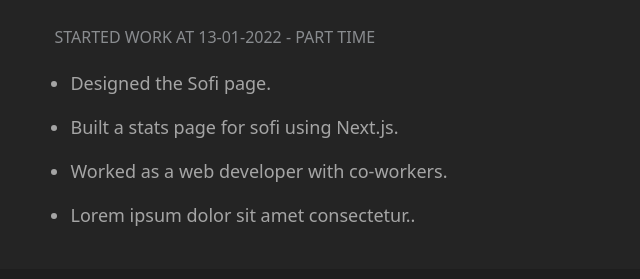
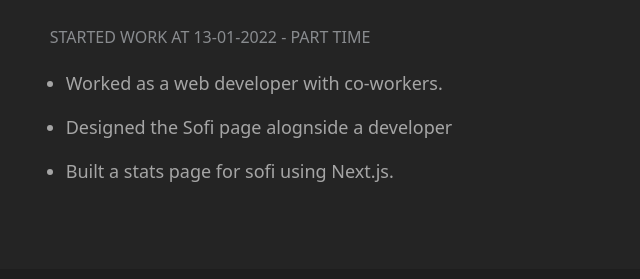
Before and after one commit to nazish-16/naz-portfolio, a Next.js app: page / in a window 1280 px wide. Shown: the part 2145-2424 px from the top of the page, without its empty margins (319-959 px from the left). Built offline with nearby package versions, Linux system fonts and the light colour scheme.

Commit message:
para-upgrades

```diff
--- a/components/Backgroundcircle.tsx
+++ b/components/Backgroundcircle.tsx
@@ -13,7 +13,7 @@ function Backgroundcircle({}: Props) {
           animate={{
               scale: [1, 2, 2, 3, 1],
               opacity:[0.1, 0.2, 0.4, 0.8, 0.1, 1.0],
-              borderRadius: ["20%","20%","50%","80%","20%"]
+              borderRadius: ["20%","20%"]
           }}
           transition={{
               duration:2.5
--- a/components/Contact.tsx
+++ b/components/Contact.tsx
@@ -23,7 +23,7 @@ function Contact({}: Props) {
               <h4 className='text-2xl font-semibold text-center'>Feel free to contact!</h4>
               <div className='flex items-center space-x-5 justify-center'>
                   <PhoneIcon className='text-[#F7AB0A] h-7 w-7 animate-pulse'/>
-                  <p className='text-1xl'>1234567890</p>
+                  <p className='text-1xl'>81795-56511</p>
               </div>
               <div className='flex items-center space-x-5 justify-center'>
                   <MapPinIcon className='text-[#F7AB0A] h-7 w-7 animate-pulse'/>
--- a/components/Experiencecard.tsx
+++ b/components/Experiencecard.tsx
@@ -22,10 +22,9 @@ function Experiencecard({ }: Props) {
                 <p className='font-bold text-2xl mt-1'>SOFI</p>
                 <p className='uppercase py-5 text-gray-300'>Started work at 13-01-2022 - PART TIME</p>
                 <ul className='list-disc space-y-4 ml-4 text-lg'>
-                    <li>Designed the Sofi page.</li>
+                    <li>Worked as a web developer with co-workers.</li>
+                    <li>Designed the Sofi page alognside a developer</li>
                     <li>Built a stats page for sofi using Next.js.</li>
-                    <li>Worked as a web developer with co-workers.</li>
-                    <li>Lorem ipsum dolor sit amet consectetur..</li>
                 </ul>
             </div>
         </article>
--- a/components/Experiencecardthree.tsx
+++ b/components/Experiencecardthree.tsx
@@ -22,10 +22,10 @@ function Experiencecardthree({}: Props) {
               <p className='font-bold text-2xl mt-1'>TYZEN</p>
               <p className='uppercase py-5 text-gray-300'>Started work at 18-11-2022 - PART TIME</p>
               <ul className='list-disc space-y-4 ml-5 text-lg'>
-                   <li>Developed the TYZEN page using Typescript.</li>
-                   <li>Manages the social media accounts of Tyzen.</li>
-                  <li>Built a page for the bot `Tyzen.xyz`.</li>
-                  <li>Worked as a web developer with co-workers.</li>
+                  <li>Worked as a web developer and a designer</li>
+                   <li>Developed the TYZEN page using Typescript and Tailwind</li>
+                   <li>Managed the social media accounts of Tyzen.</li>
+                  <li>Hosted the website through hostinger</li>
               </ul>
           </div>
     </article>
--- a/components/Experiencecardtwo.tsx
+++ b/components/Experiencecardtwo.tsx
@@ -22,10 +22,10 @@ function Experiencecardtwo({}: Props) {
               <p className='font-bold text-2xl mt-1'>ORATOR</p>
               <p className='uppercase py-5 text-gray-300'>Started work at 05-10-2022 - PART TIME</p>
               <ul className='list-disc space-y-4 ml-5 text-lg'>
+                  <li>Worked as a web developer and a designer</li>
                    <li>Designed and Developed the Orator page.</li>
-                   <li>Manages the twitter and Linkedin account of Orator.</li>
+                   <li>Managed the twitter and Linkedin account of Orator.</li>
                   <li>Built a page for the bot `orator.xyz`.</li>
-                  <li>Worked as a web developer with co-workers.</li>
               </ul>
           </div>
     </article>
--- a/components/Homepage.tsx
+++ b/components/Homepage.tsx
@@ -24,7 +24,7 @@ function Homepage({ }: Props) {
                   whileHover={{
                       scale:1.01
                   }}
-                  src="https://i.pinimg.com/originals/68/a0/53/68a05334870c857cc65f008d7849e69c.jpg" className='relative rounded-full h-52 w-52 mx-auto object-cover border border-[#F7AB0A] bottom-5' />
+                  src="https://gifdb.com/images/high/anime-pfp-houtarou-oreki-coffee-hnsx5zjd33cm6g2t.gif" className='relative rounded-full h-52 w-52 mx-auto object-cover border border-[#F7AB0A] bottom-5' />
           <div className='z-20'>
               <h2 className='text-sm text-gray-500 pb-2 tracking-[12px]'>SOFTWARE DEVELOPER</h2>
         <h1 className='text-1.5xl lg:text-2xl font-semibold px-10'>
```
